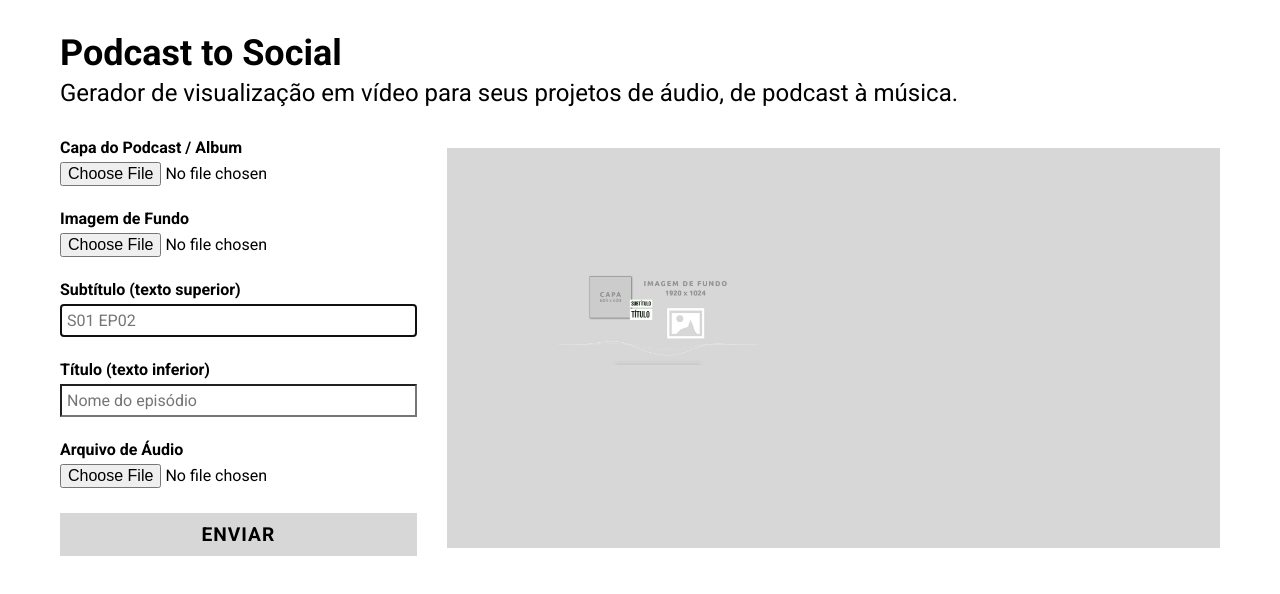
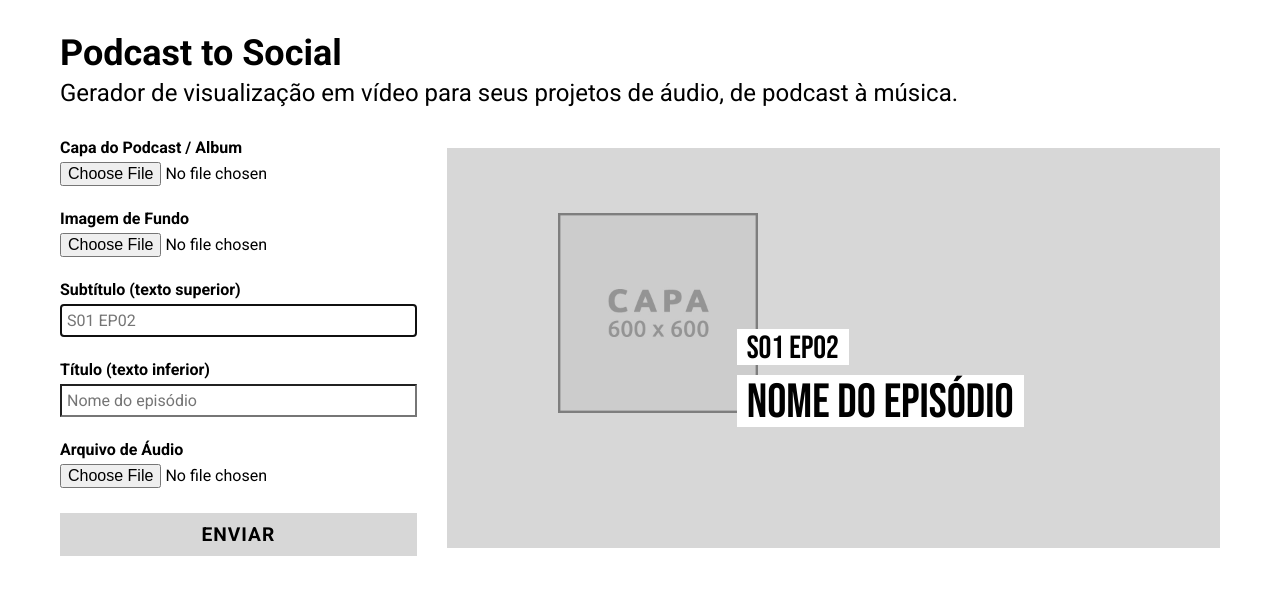
Before and after one commit to luchesigui/audio-visualizer, a website: page index.html in a window 1280 px wide. Drawn offline with nearby package versions, Linux system fonts and the light colour scheme; files that its build step writes are made by us from their sources; files whose address does not match are found by name.

Commit message:
Adiciona markup de exemplo de visualização

```diff
--- a/index.html
+++ b/index.html
@@ -4,7 +4,7 @@
   <meta charset="UTF-8">
   <meta name="viewport" content="width=device-width, initial-scale=1.0">
   <link rel="stylesheet" href="assets/css/style.css">
-  <link href="https://fonts.googleapis.com/css?family=Roboto:400,700&display=swap" rel="stylesheet">
+  <link href="https://fonts.googleapis.com/css?family=Bebas+Neue|Roboto:400,700&display=swap" rel="stylesheet">
   <title>Podcast to Social</title>
 </head>
 <body>
@@ -38,10 +38,13 @@
         <button type="submit">Enviar</button>
       </form>
       <div class="exemplo">
-        <img src="assets/img/exemplo-podcast-to-social.jpeg" alt="Exemplo de visualização do Podcast to Social">
+        <img id="exemple-cover" src="assets/img/placeholder-cover.jpg" alt="Exemplo de capa">
+        <div class="title-holder">
+          <div id="epNumber" class="title">S01 EP02</div>
+          <div id="track" class="title">Nome do Episódio</div>
+        </div>
       </div>
     </div>
-  </div>
 
   <script>
     document.addEventListener('submit', submitHandler)
```
Also changed, not shown: src/formulario/img/placeholder-cover.jpg (added).
